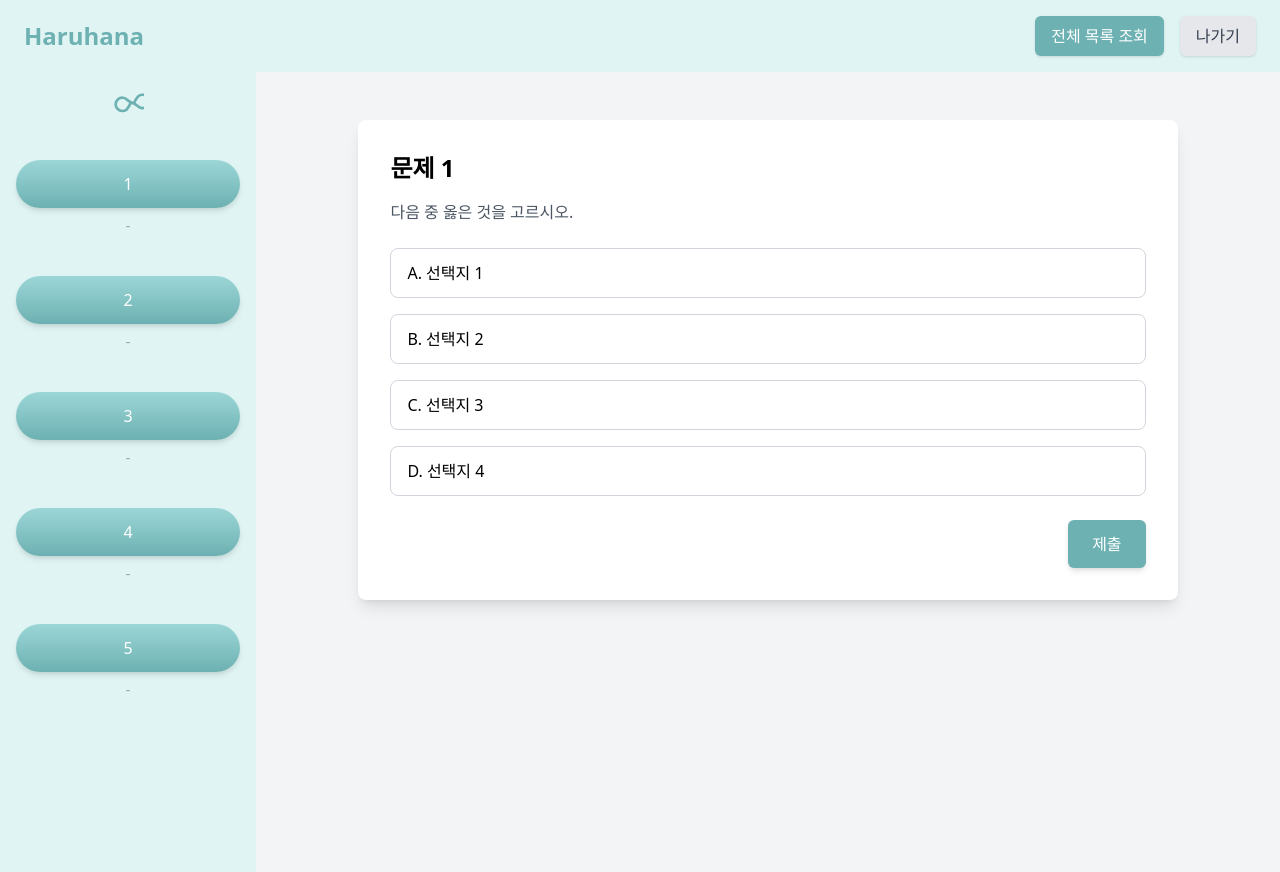
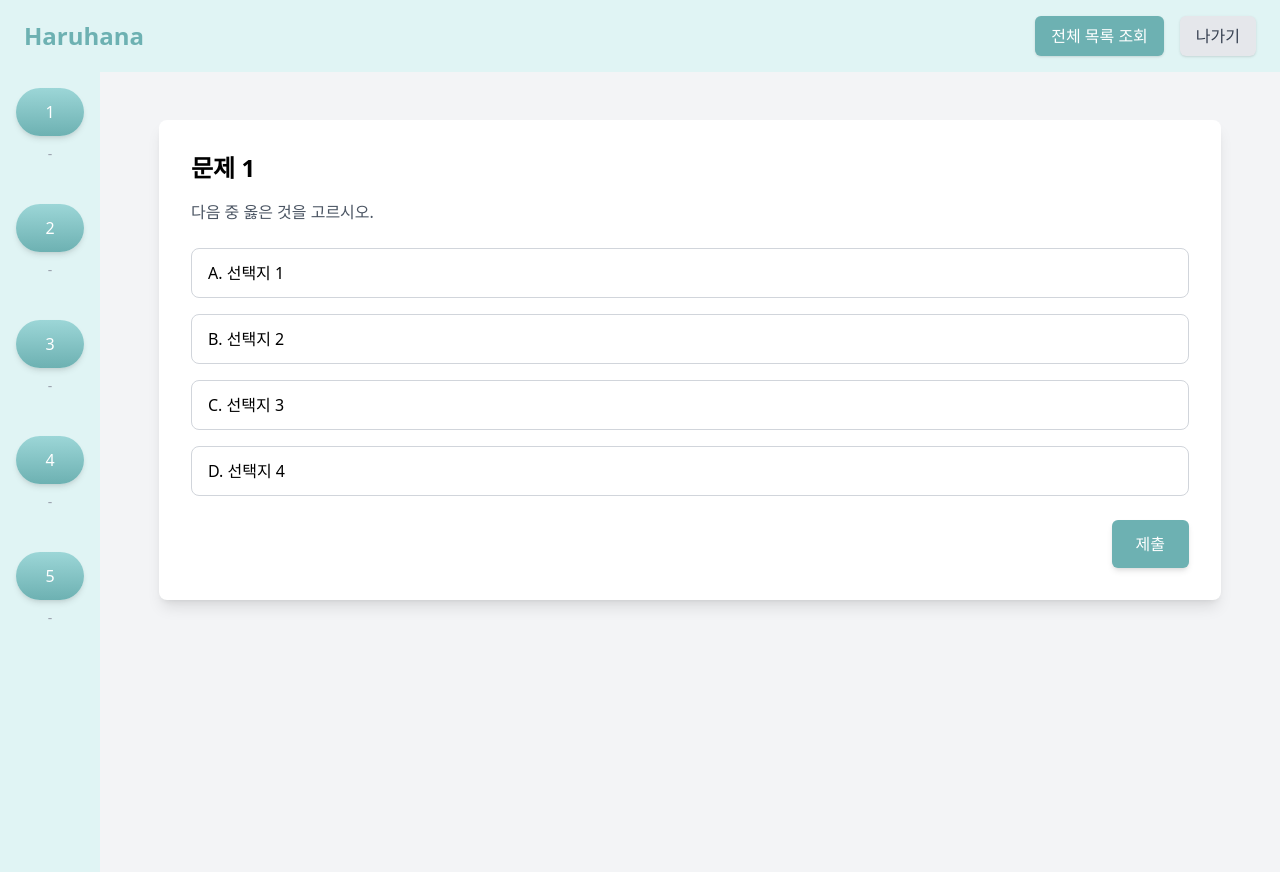
Before and after one commit to woorifisa-service-dev-4th/frontend-4th-haruhana, a Next.js app: page /questions in a window 1280 px wide. Built offline with nearby package versions, Linux system fonts and the light colour scheme.

Commit message:
💄 sidebar 가로폭 너비 수정

```diff
--- a/components/problems/QuestionArea.jsx
+++ b/components/problems/QuestionArea.jsx
@@ -2,40 +2,39 @@ import { useState } from "react";
 import { useQuestionContext } from "@/contexts/QuestionContext";
 
 const QuestionArea = ({ questionIndex }) => {
-  const [selectedOption, setSelectedOption] = useState(null);
+  const [selectedAnswer, setSelectedAnswer] = useState(null);
   const { handleSubmit } = useQuestionContext();
 
-  const toggleOption = (option) => {
-    // 이미 선택된 옵션을 다시 클릭하면 선택을 취소
-    if (selectedOption === option) {
-      setSelectedOption(null);
+  const answer = (select) => {
+    if (selectedAnswer === select) {
+      setSelectedAnswer(null);
     } else {
-      setSelectedOption(option);
+      setSelectedAnswer(select);
     }
   };
 
   const submit = () => {
-    const isCorrect = selectedOption === "A. 선택지 1";
-    handleSubmit(selectedOption !== null, isCorrect, questionIndex);
+    const isCorrected = selectedAnswer === "A. 선택지 1";
+    handleSubmit(selectedAnswer !== null, isCorrected, questionIndex);
   };
 
   return (
-    <div className="w-4/5 max-w-6xl bg-white rounded-lg shadow-lg p-8">
+    <div className="w-[90%] bg-white rounded-lg shadow-lg p-8">
       <h1 className="text-2xl font-bold mb-4">문제 {questionIndex + 1}</h1>
       <p className="text-gray-600 mb-6">다음 중 옳은 것을 고르시오.</p>
       <div className="flex flex-col gap-4">
         {["A. 선택지 1", "B. 선택지 2", "C. 선택지 3", "D. 선택지 4"].map(
-          (option, index) => (
+          (select, index) => (
             <button
               key={index}
-              onClick={() => toggleOption(option)}
+              onClick={() => answer(select)}
               className={`w-full text-left px-4 py-3 border rounded-lg transition ${
-                selectedOption === option
+                selectedAnswer === select
                   ? "bg-[#6DB1B2] text-white"
                   : "border-gray-300 hover:bg-gray-100"
               }`}
             >
-              {option}
+              {select}
             </button>
           )
         )}
--- a/components/problems/QuestionSideBar.jsx
+++ b/components/problems/QuestionSideBar.jsx
@@ -5,26 +5,8 @@ const QuestionSidebar = () => {
   const { questionStatus } = useQuestionContext();
 
   return (
-    <div className="w-1/5 bg-[#E0F4F4] p-4 flex flex-col items-center gap-10">
-      {/* 아이콘 (상단) */}
-      <div className="text-[#6DB1B2]">
-        <svg
-          xmlns="http://www.w3.org/2000/svg"
-          className="h-8 w-8"
-          fill="none"
-          viewBox="0 0 24 24"
-          stroke="currentColor"
-        >
-          <path
-            strokeLinecap="round"
-            strokeLinejoin="round"
-            strokeWidth={2}
-            d="M14.752 11.168l-3.197-2.132a4.992 4.992 0 10-.537 7.007l2.08-3.012a2 2 0 012.654-1.868l3.197 2.132a4.992 4.992 0 10.537-7.007l-2.08 3.012a2 2 0 01-2.654 1.868z"
-          />
-        </svg>
-      </div>
+    <div style={{ width: "100px", backgroundColor: "#E0F4F4" }} className="p-4 flex flex-col items-center gap-10">
 
-      {/* 문제 번호 버튼과 상태 표시 */}
       {questionStatus.map((status, index) => (
         <div
           key={index}
@@ -35,17 +17,9 @@ const QuestionSidebar = () => {
           >
             {index + 1}
           </button>
-          {/* O/X 여부 표시 */}
-          <span
-            className={`text-sm font-medium ${
-              status === "O"
-                ? "text-[#60B3D7]"
-                : status === "X"
-                ? "text-[#E592A3]"
-                : "text-gray-400"
-            }`}
-          >
-            {status || "-"}
+
+          <span className="text-sm font-medium text-gray-400">
+            {(status === "selected") ? "☑️" : "-"}
           </span>
         </div>
       ))}
--- a/contexts/QuestionContext.jsx
+++ b/contexts/QuestionContext.jsx
@@ -6,26 +6,26 @@ const QuestionContext = createContext();
 
 export const QuestionProvider = ({ children }) => {
   const [questionStatus, setQuestionStatus] = useState([null, null, null, null, null]);
-  const [showModal, setShowModal] = useState(false);
+  const [selectedMissModal, setSelectedMissModal] = useState(false);
 
-  const handleSubmit = (answered, isCorrect, questionIndex) => {
-    if (!answered) {
-      setShowModal(true);
+  const handleSubmit = (isAnswered, questionIndex) => {
+    if (!isAnswered) {
+      setSelectedMissModal(true);
       return;
     }
 
     setQuestionStatus((prev) =>
       prev.map((status, index) =>
-        index === questionIndex ? '☑️' : status
+        index === questionIndex ? (isAnswered ? "selected" : status) : status
       )
     );
   };
 
-  const closeModal = () => setShowModal(false);
+  const closeSelectedMissModal = () => setSelectedMissModal(false);
 
   return (
     <QuestionContext.Provider
-      value={{ questionStatus, showModal, handleSubmit, closeModal }}
+      value={{ questionStatus, selectedMissModal, handleSubmit, closeSelectedMissModal }}
     >
       {children}
     </QuestionContext.Provider>
--- a/ui/SelectMissModal.jsx
+++ b/ui/SelectMissModal.jsx
@@ -1,16 +1,16 @@
 import { useQuestionContext } from "@/contexts/QuestionContext";
 
 const SelectMissModal = () => {
-  const { showModal, closeModal } = useQuestionContext();
+  const { selectedMissModal, closeSelectedMissModal } = useQuestionContext();
 
-  if (!showModal) return null;
+  if (!selectedMissModal) return null;
 
   return (
     <div className="fixed inset-0 flex items-center justify-center bg-black bg-opacity-50">
       <div className="bg-white p-6 rounded-lg shadow-lg">
         <p className="text-lg text-gray-800">문제를 풀고 제출해주세요!</p>
         <button
-          onClick={closeModal}
+          onClick={closeSelectedMissModal}
           className="mt-4 px-4 py-2 bg-[#6DB1B2] text-white rounded-md hover:bg-[#5AA0A1] transition"
         >
           닫기
```
